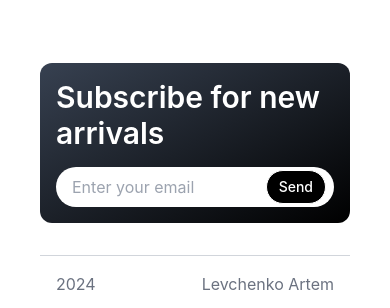
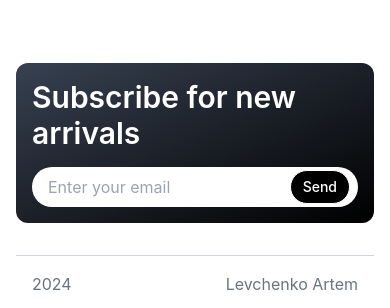
Before and after one commit to shevgn/electronics-shop-uni, a React (Vite) app: page / in a window 390 px wide. Shown: the part 4632-4940 px from the top of the page. Built offline with nearby package versions, Linux system fonts and the light colour scheme.

Commit message:
adaptive padding

```diff
--- a/src/components/Footer.tsx
+++ b/src/components/Footer.tsx
@@ -1,6 +1,6 @@
 export default function Footer() {
   return (
-    <footer className="flex h-full flex-col items-center space-y-4 px-10">
+    <footer className="flex h-full flex-col items-center space-y-4 px-4 md:px-10">
       <section className="mb-4 w-full space-y-4 rounded-xl bg-gradient-to-br from-gray-700 to-black p-4 text-black md:space-y-8 md:p-6">
         <h2 className="w-full text-3xl font-semibold text-white md:w-2/5 md:text-4xl lg:text-5xl">
           Subscribe for new arrivals
```
